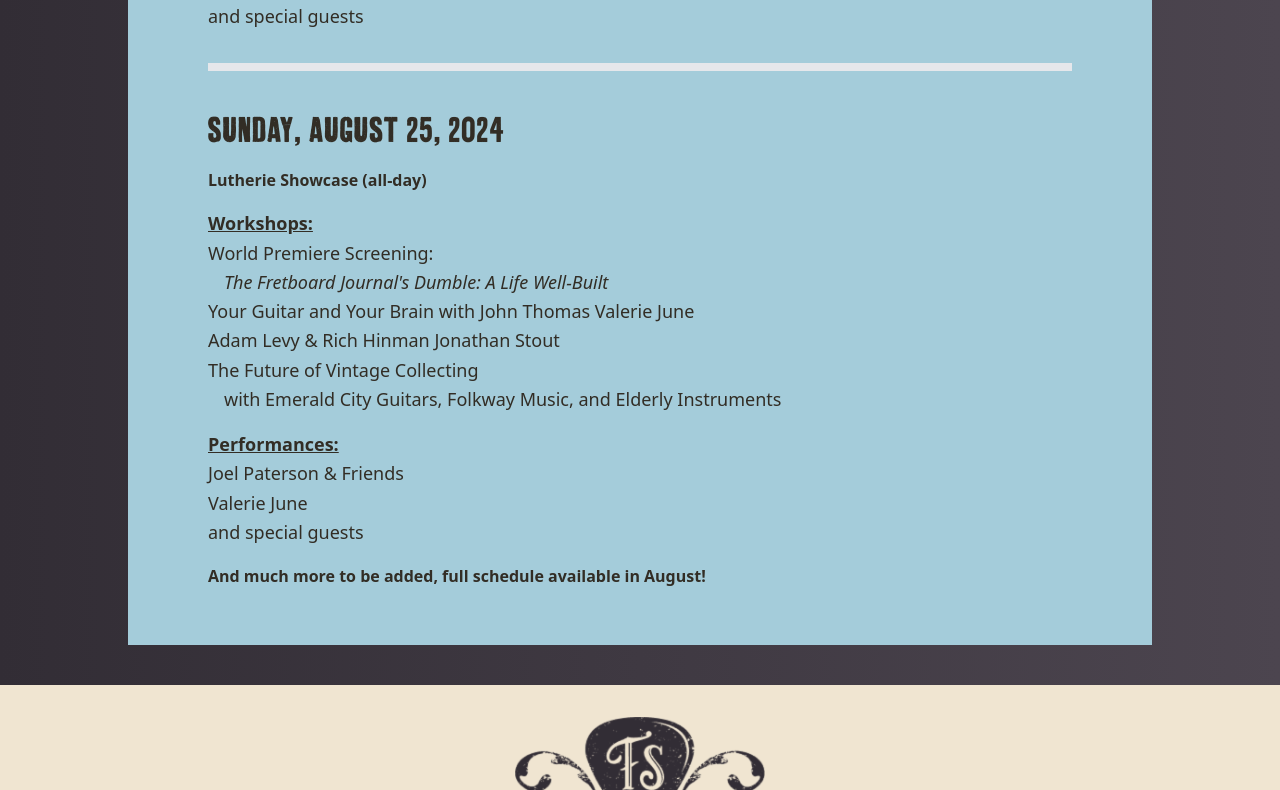
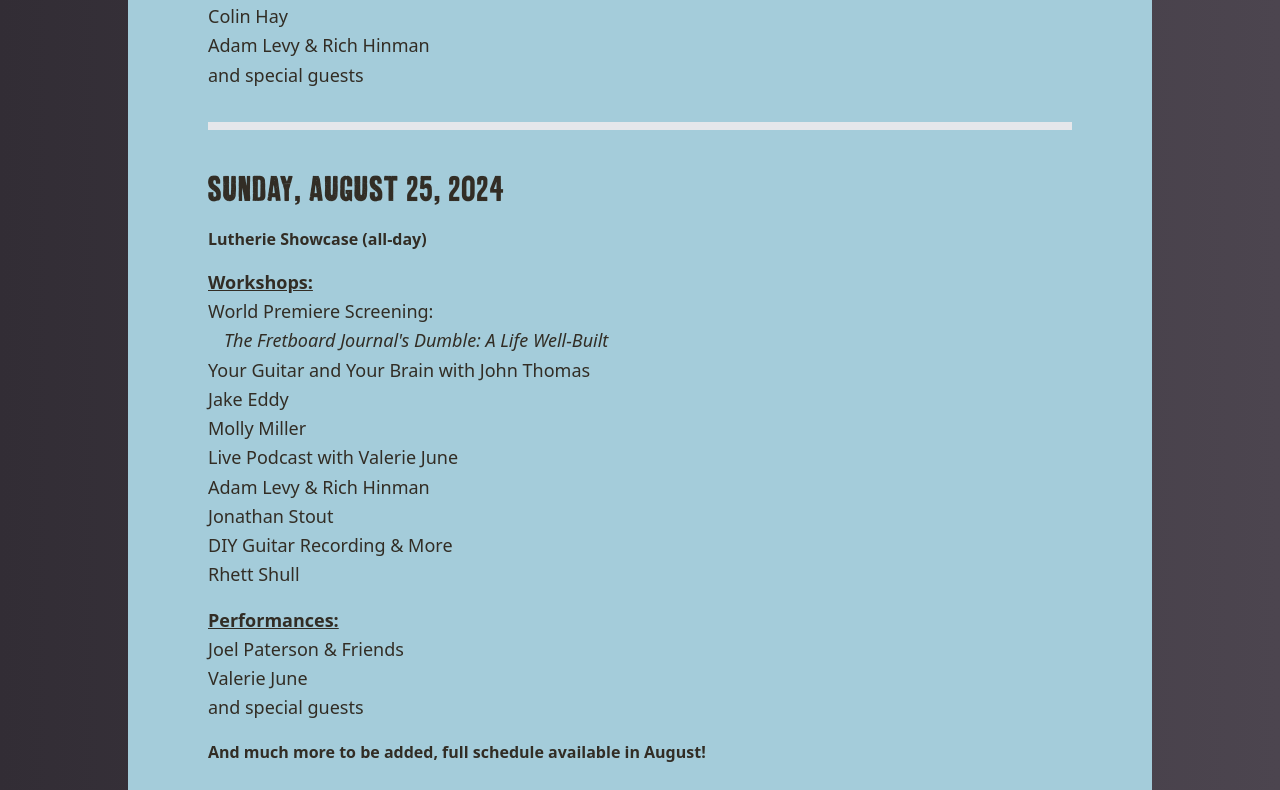
Before and after one commit to oldtownschool/fretboard-summit, a Next.js app: page /schedule in a window 1280 px wide. Shown: the part 2456-3246 px from the top of the page. Built offline with nearby package versions, Linux system fonts and the light colour scheme.

Commit message:
daves updates on /schedule

```diff
--- a/app/schedule/page.js
+++ b/app/schedule/page.js
@@ -135,6 +135,8 @@ export default function Schedule() {
           <p className="text-lg leading-relaxed" >Chris Martin IV of Martin Guitars</p>
           <p className="text-lg leading-relaxed" >Tony Polecastro</p>
           <p className="text-lg leading-relaxed" >Brick & Mortar Guitar Store Roundtable </p>
+          <p className="text-lg leading-relaxed"  >The Future of Vintage Collecting </p>
+          <p className="pl-4  text-lg leading-relaxed" >with Emerald City Guitars, Folkway Music, and Elderly Instruments</p>
 
           <p className="underline font-bold mt-4  text-lg leading-relaxed" >Performances:</p>
           <p className="text-lg leading-relaxed"  >Sofia Wolfson</p>
@@ -184,12 +186,15 @@ export default function Schedule() {
           <p className="underline font-bold mt-4  text-lg leading-relaxed" >Workshops:</p>
           <p className="text-lg leading-relaxed"  >World Premiere Screening: </p>
           <p className="italic pl-4  text-lg leading-relaxed" >The Fretboard Journal&apos;s Dumble: A Life Well-Built</p>
-          <p className="text-lg leading-relaxed"  >Your Guitar and Your Brain with John Thomas
-          Valerie June</p>
-          <p className="text-lg leading-relaxed"  >Adam Levy & Rich Hinman
-          Jonathan Stout</p>
-          <p className="text-lg leading-relaxed"  >The Future of Vintage Collecting </p>
-          <p className="pl-4  text-lg leading-relaxed" >with Emerald City Guitars, Folkway Music, and Elderly Instruments</p>
+          <p className="text-lg leading-relaxed"  >Your Guitar and Your Brain with John Thomas</p>
+          <p className="text-lg leading-relaxed"  >Jake Eddy</p>
+          <p className="text-lg leading-relaxed"  >Molly Miller</p>
+          <p className="text-lg leading-relaxed"  >Live Podcast with Valerie June</p>
+          <p className="text-lg leading-relaxed"  >Adam Levy & Rich Hinman</p>
+          <p className="text-lg leading-relaxed"  >Jonathan Stout</p>
+          <p className="text-lg leading-relaxed"  >DIY Guitar Recording & More</p>
+          <p className="text-lg leading-relaxed"  >Rhett Shull</p>
+
 
 
 
```
